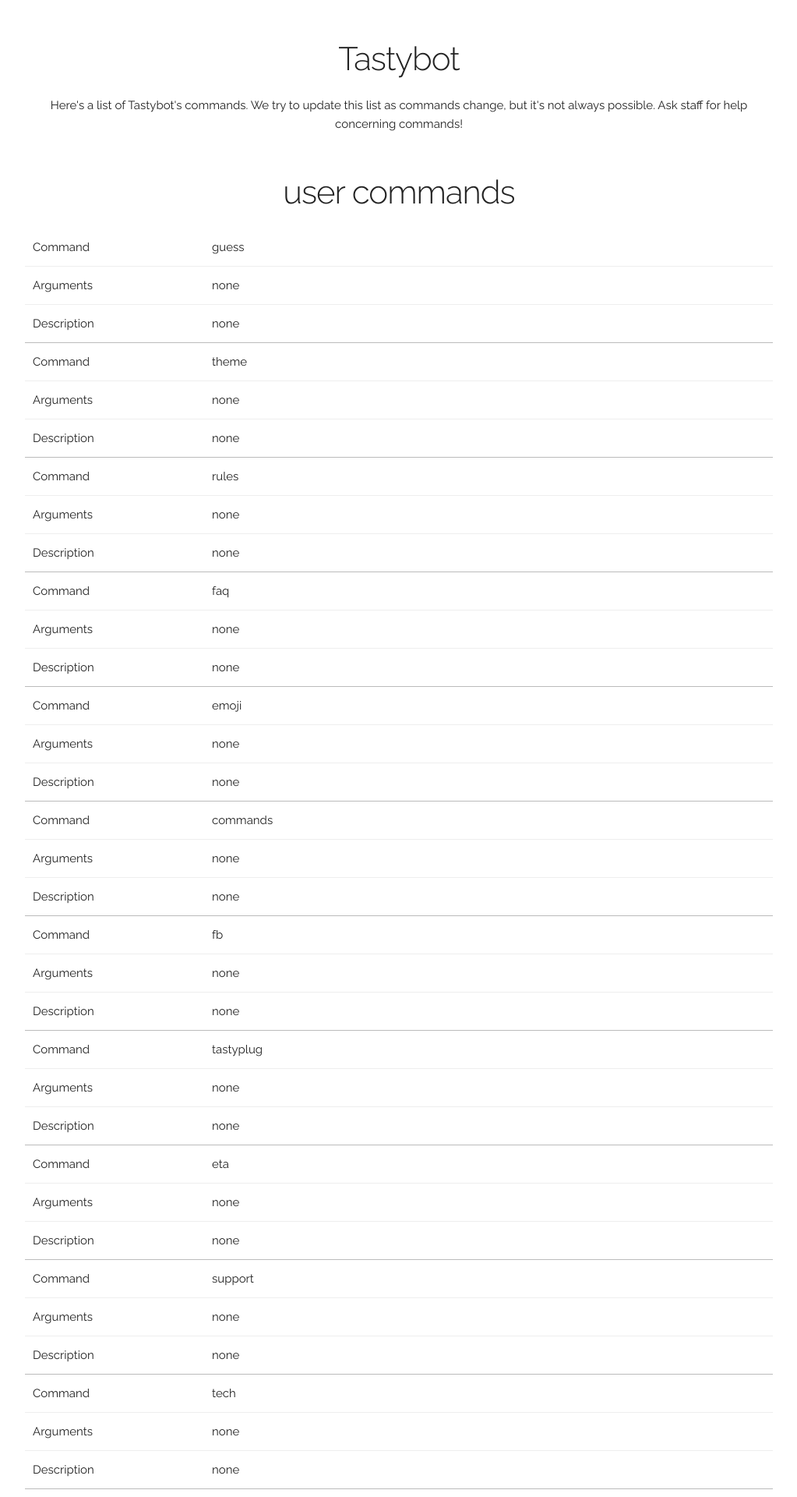
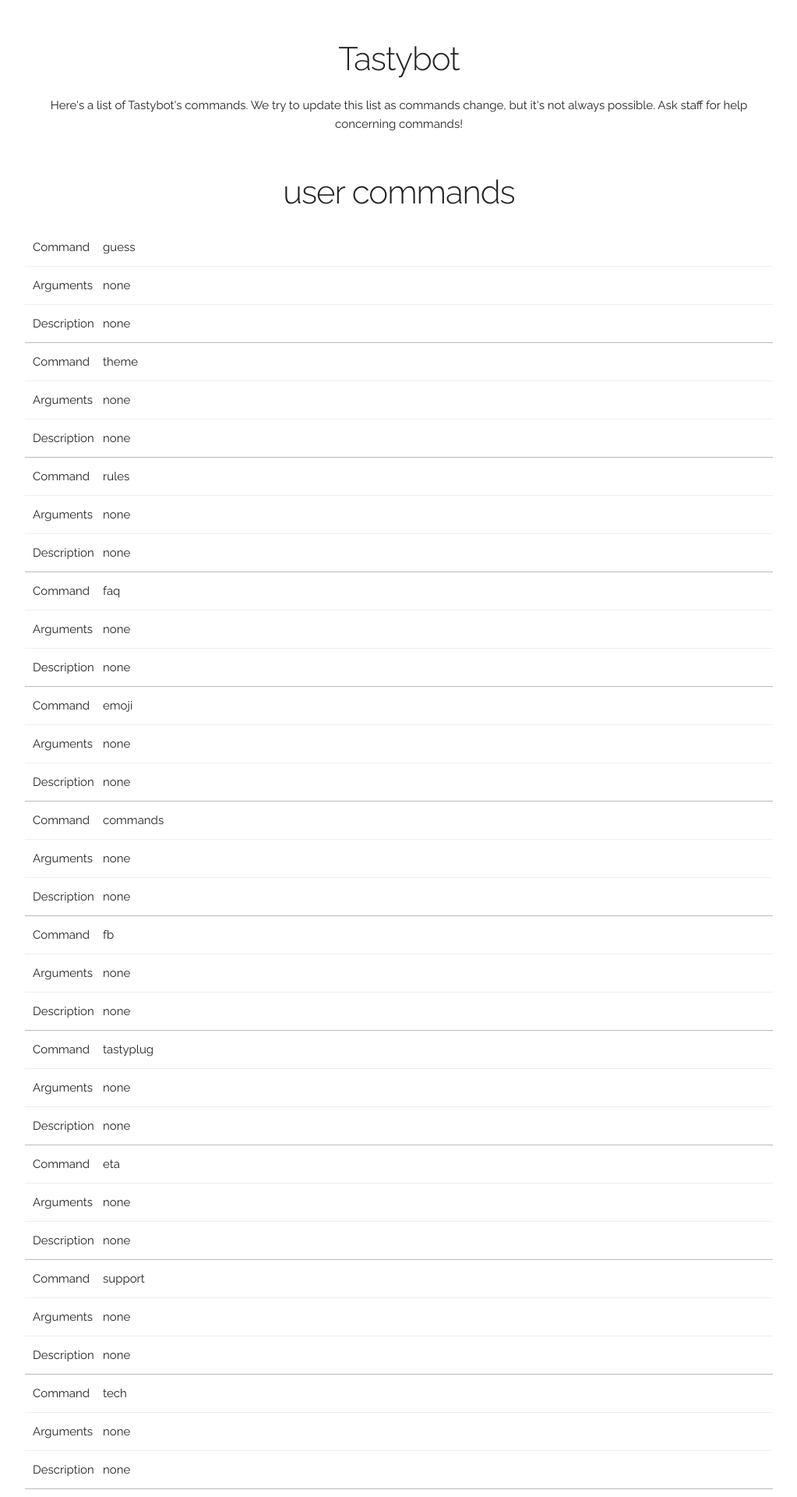
Before and after one commit to catsaretasty/catsaretasty.github.io, a Jekyll site: the page built from tastybot/index.html, in a window 1280 px wide. Shown: the top 1920 px of the page at 78% size, without its empty margins (128-1151 px from the left). Built offline with Jekyll 4.4.1, drawn with Linux system fonts in a browser that asks for light colours.

Commit message:
seperate the words in mobile devices

```diff
--- a/css/tastybot.css
+++ b/css/tastybot.css
@@ -60,7 +60,7 @@
         border: none;
         border-bottom: 1px solid #eee;
         position: relative;
-        padding-left: 25%;
+        padding-left: 10rem;
     }
 
     td:last-child {
@@ -72,7 +72,7 @@
     td:nth-of-type(3) { max-width: none }
 
     th:first-child, td:first-child {
-        padding-left: 25%;
+        padding-left: 10rem;
     }
 
     td:before {
```
